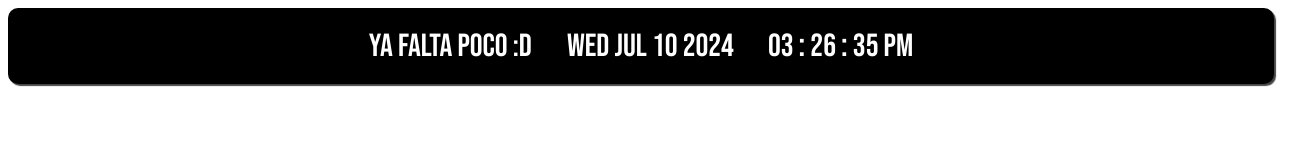
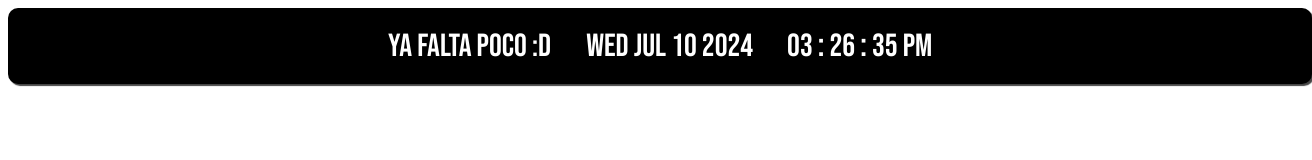
Before and after one commit to giucichillitti66/notion, a plain HTML site: page index.html in a window 1280 px wide. Shown: the whole page, 1312 px wide, since content can reach past the window. Drawn offline with Linux system fonts and the light colour scheme.

Commit message:
Update index.html

```diff
--- a/index.html
+++ b/index.html
@@ -41,7 +41,7 @@ h1 {
     padding: 10px 25px 10px 25px;
     border-radius: 10px;
     background: #000000;
-    width: 95vw;
+    width: 98vw;
     color: #fff;
     display: inline-block;
     box-shadow: 2px 2px 1px 0px #454545;
```
